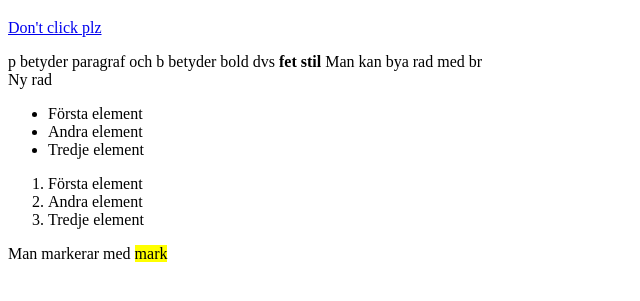
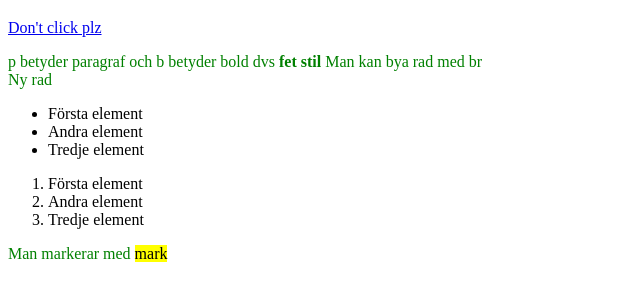
Before and after one commit to SugarMoma69/YAYEET2, a plain HTML site: page index.html in a window 1280 px wide. Shown: the part 61-362 px from the top of the page, without its empty margins (0-640 px from the left). Drawn offline with Linux system fonts and the light colour scheme.

Commit message:
added css

```diff
--- a/index.html
+++ b/index.html
@@ -1,6 +1,7 @@
 <!DOCTYPE html>
 <html>
 <head>
+	<link href="styles/style.css" rel="stylesheet">
 	<title>YAYEET2</title>
 </head>
 <body>
--- /dev/null
+++ b/styles/style.css
@@ -0,0 +1,3 @@
+p {
+	color: green;
+{
```
